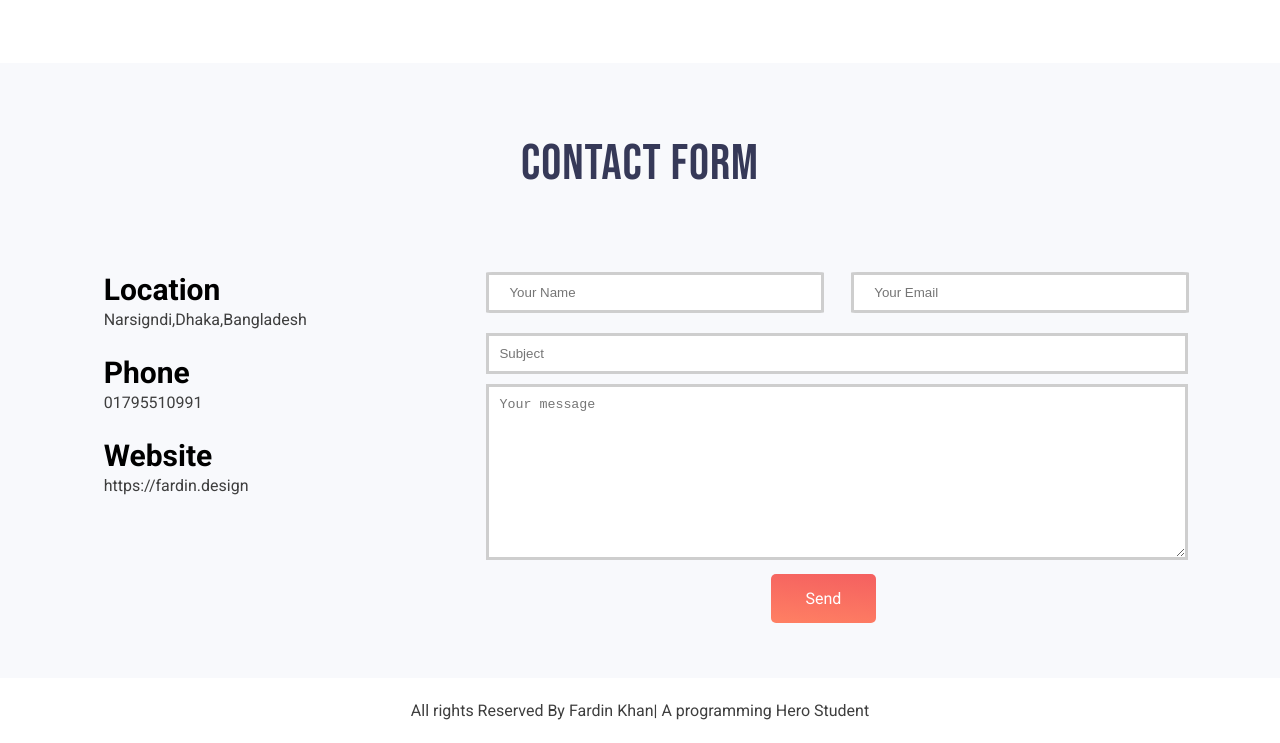
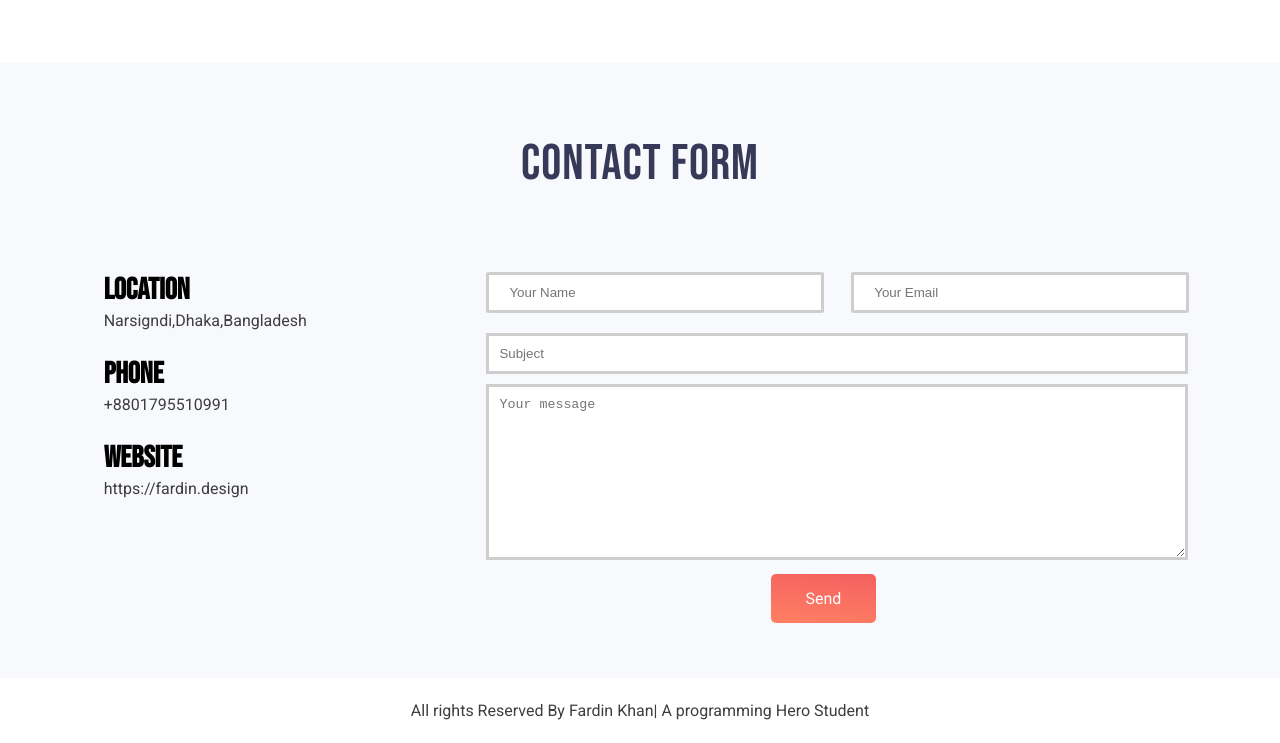
Before and after one commit to fardinkhan69/assignment-1, a plain HTML site: page index.html in a window 1280 px wide. Shown: the part 2444-3187 px from the top of the page. Drawn offline with Linux system fonts and the light colour scheme.

Commit message:
primary building done with css and everthing and also addedd the extra section

```diff
--- a/index.html
+++ b/index.html
@@ -96,7 +96,7 @@
                 </div>
                 <div class="single_extra_info phone">
                     <h3>Phone</h3>
-                    <p>01795510991</p>
+                    <p>+8801795510991</p>
                 </div>
                 <div class="single_extra_info website">
                     <h3>Website</h3>
--- a/style.css
+++ b/style.css
@@ -118,7 +118,7 @@ section img{
     margin-left: 3%;
 }
 .single_work_box {
-    width: 340px;
+    width: 29%;
     height: 330px;
     padding: 20px 16px;
     background-color: #fff;
@@ -224,6 +224,7 @@ section img{
 }
 .single_extra_info h3{
     font-size: 30px;
+    font-family: 'Bebas Neue', cursive;
 }
 #contact_form{
     width: 60%;
```
